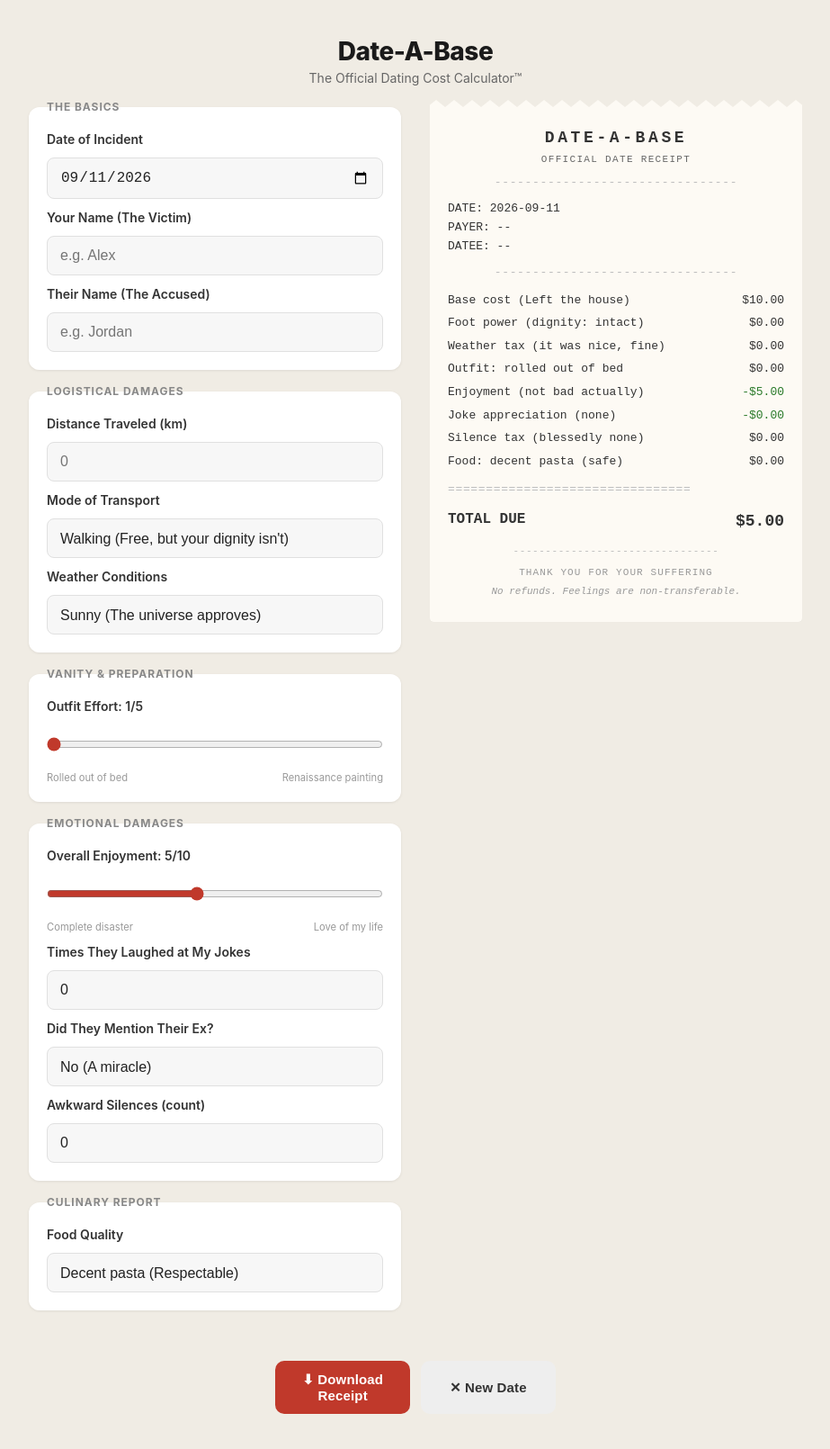
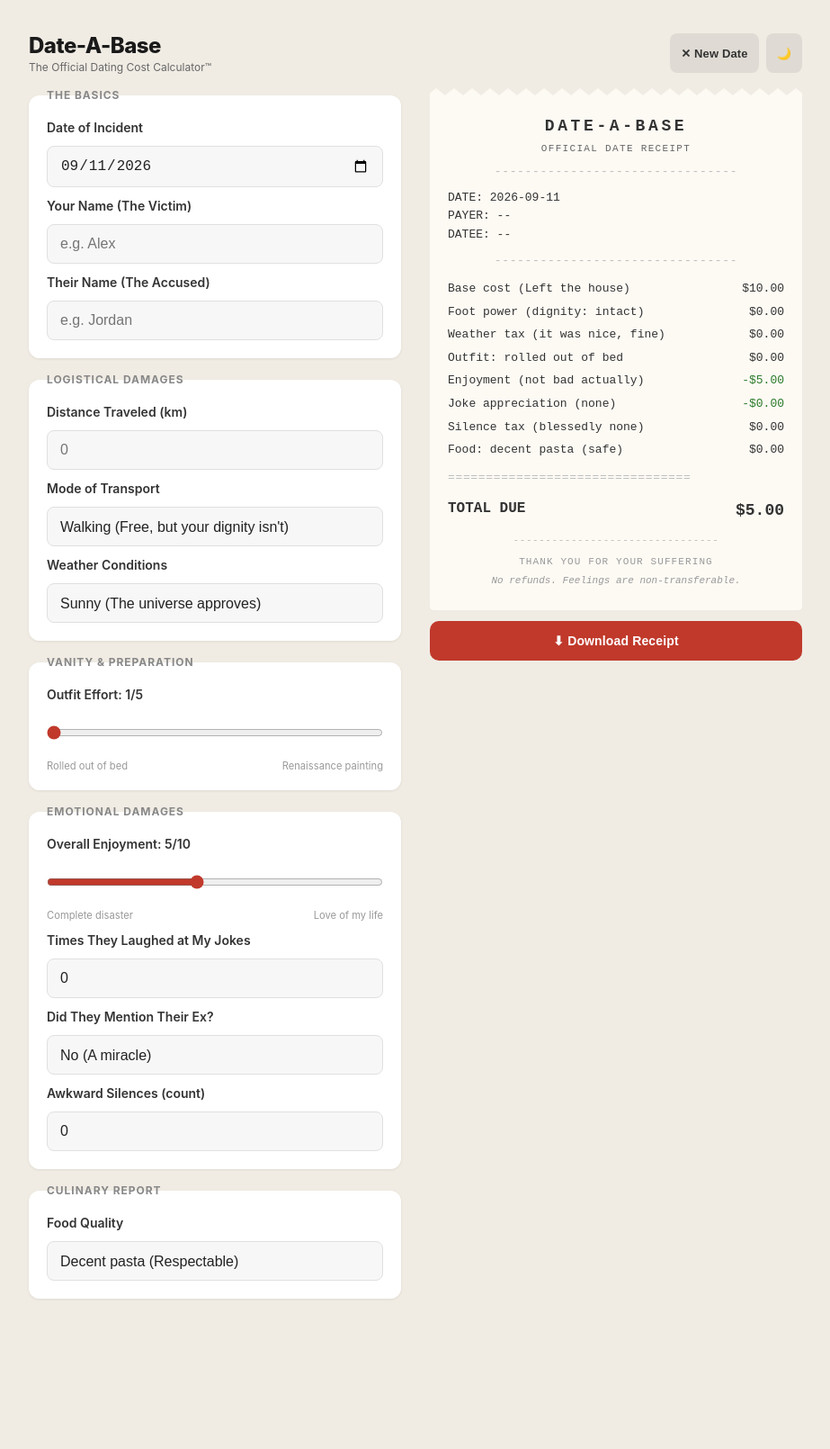
Before and after one commit to co0p/dating-cost-receipt, a website with bundled scripts: page index.html in a window 1280 px wide. Shown: the whole page at 90% size, without its empty margins (178-1101 px from the left). After the commit the page ends 1483 px from the top, so only its background shows below. Built offline with nearby package versions, Linux system fonts and the light colour scheme.

Commit message:
feat: dark mode toggle, button rearrangement (New Date + toggle in header, Download below receipt)

```diff
--- a/app.js
+++ b/app.js
@@ -182,6 +182,22 @@ document.addEventListener('DOMContentLoaded', () => {
   // Initial render
   updateReceipt();
 
+  // Dark mode — restore preference and wire toggle
+  const darkBtn = document.getElementById('btn-dark');
+  const applyTheme = dark => {
+    document.body.dataset.theme = dark ? 'dark' : '';
+    darkBtn.textContent = dark ? '☀️' : '🌙';
+    darkBtn.title = dark ? 'Switch to light mode' : 'Switch to dark mode';
+  };
+  const savedDark = localStorage.getItem('theme') === 'dark';
+  applyTheme(savedDark);
+
+  darkBtn.addEventListener('click', () => {
+    const isDark = document.body.dataset.theme === 'dark';
+    applyTheme(!isDark);
+    localStorage.setItem('theme', !isDark ? 'dark' : 'light');
+  });
+
   // Download Receipt
   document.getElementById('btn-download').addEventListener('click', () => {
     if (typeof html2canvas === 'undefined') {
--- a/index.html
+++ b/index.html
@@ -10,8 +10,14 @@
   <div class="app-container">
 
     <header class="app-header">
+      <div class="app-header-title">
         <h1>Date-A-Base</h1>
         <p class="app-subtitle">The Official Dating Cost Calculator™</p>
+      </div>
+      <div class="app-header-actions">
+        <button id="btn-reset" class="btn btn-header" title="Start a new date">✕ New Date</button>
+        <button id="btn-dark" class="btn btn-header" title="Toggle dark mode">🌙</button>
+      </div>
     </header>
 
     <main class="app-main">
@@ -108,7 +114,9 @@
 
       </section>
 
-      <!-- Receipt Panel -->
+      <!-- Receipt + Download column -->
+      <div class="receipt-column">
+
         <section class="receipt-panel" id="receipt">
           <div class="receipt-inner">
 
@@ -179,10 +187,8 @@
           </div>
         </section>
 
-      <!-- Action Buttons -->
-      <div class="action-buttons">
-        <button id="btn-download" class="btn btn-primary">⬇ Download Receipt</button>
-        <button id="btn-reset" class="btn btn-secondary">✕ New Date</button>
+        <button id="btn-download" class="btn btn-primary btn-download">⬇ Download Receipt</button>
+
       </div>
 
     </main>
--- a/style.css
+++ b/style.css
@@ -18,6 +18,7 @@ body {
   font-family: -apple-system, BlinkMacSystemFont, "Segoe UI", Roboto, sans-serif;
   min-height: 100vh;
   padding: 1rem;
+  transition: background-color 0.2s, color 0.2s;
 }
 
 /* ============================================================
@@ -33,21 +34,36 @@ body {
    HEADER
    ============================================================ */
 .app-header {
-  text-align: center;
-  padding: 1.5rem 0 1rem;
+  display: flex;
+  align-items: center;
+  justify-content: space-between;
+  gap: 0.75rem;
+  padding: 1.25rem 0 1rem;
+}
+
+.app-header-title {
+  flex: 1;
+  min-width: 0;
 }
 
 .app-header h1 {
-  font-size: 1.75rem;
+  font-size: 1.5rem;
   font-weight: 800;
   letter-spacing: -0.5px;
   color: #1a1a1a;
+  white-space: nowrap;
 }
 
 .app-subtitle {
-  font-size: 0.875rem;
+  font-size: 0.75rem;
   color: #666;
-  margin-top: 0.25rem;
+  margin-top: 0.15rem;
+}
+
+.app-header-actions {
+  display: flex;
+  gap: 0.5rem;
+  flex-shrink: 0;
 }
 
 /* ============================================================
@@ -69,6 +85,7 @@ body {
   display: flex;
   flex-direction: column;
   gap: 0.75rem;
+  transition: background-color 0.2s;
 }
 
 .fieldset legend {
@@ -104,7 +121,7 @@ select {
   appearance: none;
   -webkit-appearance: none;
   outline: none;
-  transition: border-color 0.15s;
+  transition: border-color 0.15s, background-color 0.2s, color 0.2s;
   min-height: 44px;
 }
 
@@ -134,10 +151,20 @@ input[type="range"] {
 }
 
 /* ============================================================
+   RECEIPT COLUMN — wraps receipt + download button
+   ============================================================ */
+.receipt-column {
+  display: flex;
+  flex-direction: column;
+  gap: 0.75rem;
+  margin-bottom: 2rem;
+}
+
+/* ============================================================
    RECEIPT PANEL
    ============================================================ */
 .receipt-panel {
-  margin-bottom: 2rem;
+  /* no bottom margin — gap handled by receipt-column */
 }
 
 .receipt-inner {
@@ -263,26 +290,19 @@ input[type="range"] {
 }
 
 /* ============================================================
-   ACTION BUTTONS
+   BUTTONS
    ============================================================ */
-.action-buttons {
-  display: flex;
-  gap: 0.75rem;
-  margin-bottom: 2rem;
-  flex-wrap: wrap;
-}
-
 .btn {
-  flex: 1;
   min-height: 44px;
-  padding: 0.75rem 1rem;
-  font-size: 0.9375rem;
+  padding: 0.6rem 1rem;
+  font-size: 0.875rem;
   font-weight: 700;
   border: none;
   border-radius: 10px;
   cursor: pointer;
-  transition: opacity 0.15s, transform 0.1s;
+  transition: opacity 0.15s, transform 0.1s, background-color 0.2s;
   letter-spacing: 0.01em;
+  white-space: nowrap;
 }
 
 .btn:active {
@@ -290,27 +310,102 @@ input[type="range"] {
   transform: scale(0.98);
 }
 
+/* Header buttons — compact */
+.btn-header {
+  background: rgba(0, 0, 0, 0.07);
+  color: #333;
+  padding: 0.5rem 0.75rem;
+  font-size: 0.8125rem;
+  border-radius: 8px;
+}
+
+.btn-header:hover {
+  background: rgba(0, 0, 0, 0.13);
+}
+
+/* Primary — full-width download */
 .btn-primary {
   background: #c0392b;
   color: #fff;
+  width: 100%;
 }
 
 .btn-primary:hover {
   background: #a93226;
 }
 
-.btn-secondary {
-  background: #eee;
-  color: #333;
+.btn-download {
+  width: 100%;
 }
 
-.btn-secondary:hover {
-  background: #ddd;
+/* ============================================================
+   DARK MODE
+   ============================================================ */
+[data-theme="dark"] body,
+body[data-theme="dark"] {
+  background-color: #1a1a1a;
+  color: #e8e4dc;
+}
+
+[data-theme="dark"] .app-header h1 {
+  color: #f0ece4;
+}
+
+[data-theme="dark"] .app-subtitle {
+  color: #999;
+}
+
+[data-theme="dark"] .fieldset {
+  background: #2a2a2a;
+  box-shadow: 0 1px 3px rgba(0, 0, 0, 0.3);
+}
+
+[data-theme="dark"] .fieldset legend {
+  color: #777;
+}
+
+[data-theme="dark"] label {
+  color: #ccc;
+}
+
+[data-theme="dark"] input[type="text"],
+[data-theme="dark"] input[type="date"],
+[data-theme="dark"] input[type="number"],
+[data-theme="dark"] select {
+  background: #333;
+  border-color: #444;
+  color: #e8e4dc;
+}
+
+[data-theme="dark"] input[type="text"]:focus,
+[data-theme="dark"] input[type="date"]:focus,
+[data-theme="dark"] input[type="number"]:focus,
+[data-theme="dark"] select:focus {
+  border-color: #e05c50;
+  background: #3a3a3a;
+}
+
+[data-theme="dark"] .slider-labels {
+  color: #666;
+}
+
+[data-theme="dark"] .btn-header {
+  background: rgba(255, 255, 255, 0.1);
+  color: #e8e4dc;
+}
+
+[data-theme="dark"] .btn-header:hover {
+  background: rgba(255, 255, 255, 0.18);
+}
+
+/* Receipt is always paper — never dark */
+[data-theme="dark"] .receipt-inner {
+  background: #fdfaf4;
+  color: #333;
 }
 
 /* ============================================================
    WIDE VIEWPORT ENHANCEMENT
-   Only applies above 520px — form and receipt side by side
    ============================================================ */
 @media (min-width: 900px) {
   .app-container {
@@ -323,11 +418,4 @@ input[type="range"] {
     gap: 2rem;
     align-items: start;
   }
-
-  .action-buttons {
-    grid-column: 1 / -1;
-    max-width: 320px;
-    margin-left: auto;
-    margin-right: auto;
-  }
 }
```
Lines whose indentation alone changed are shown as unchanged.
